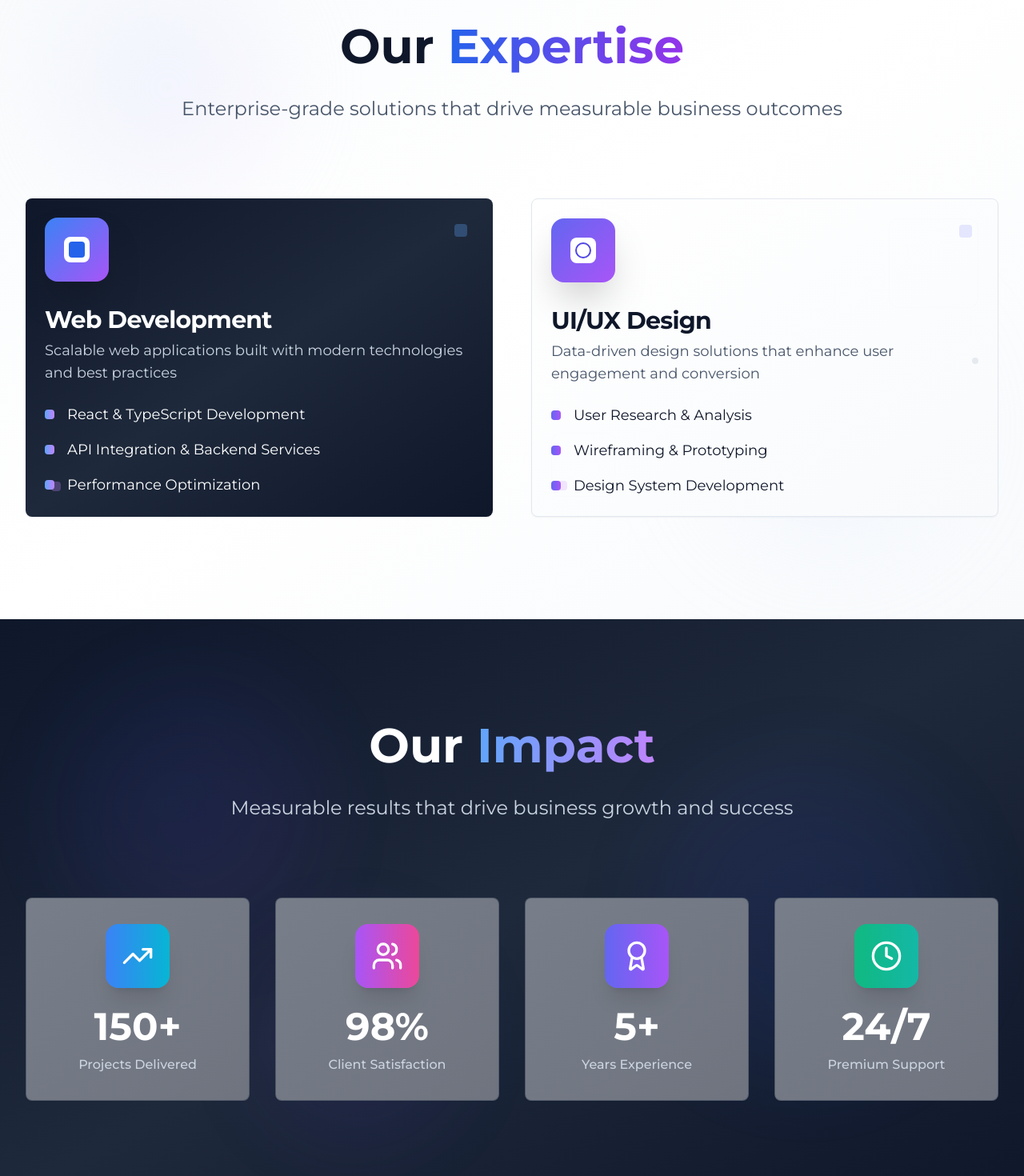
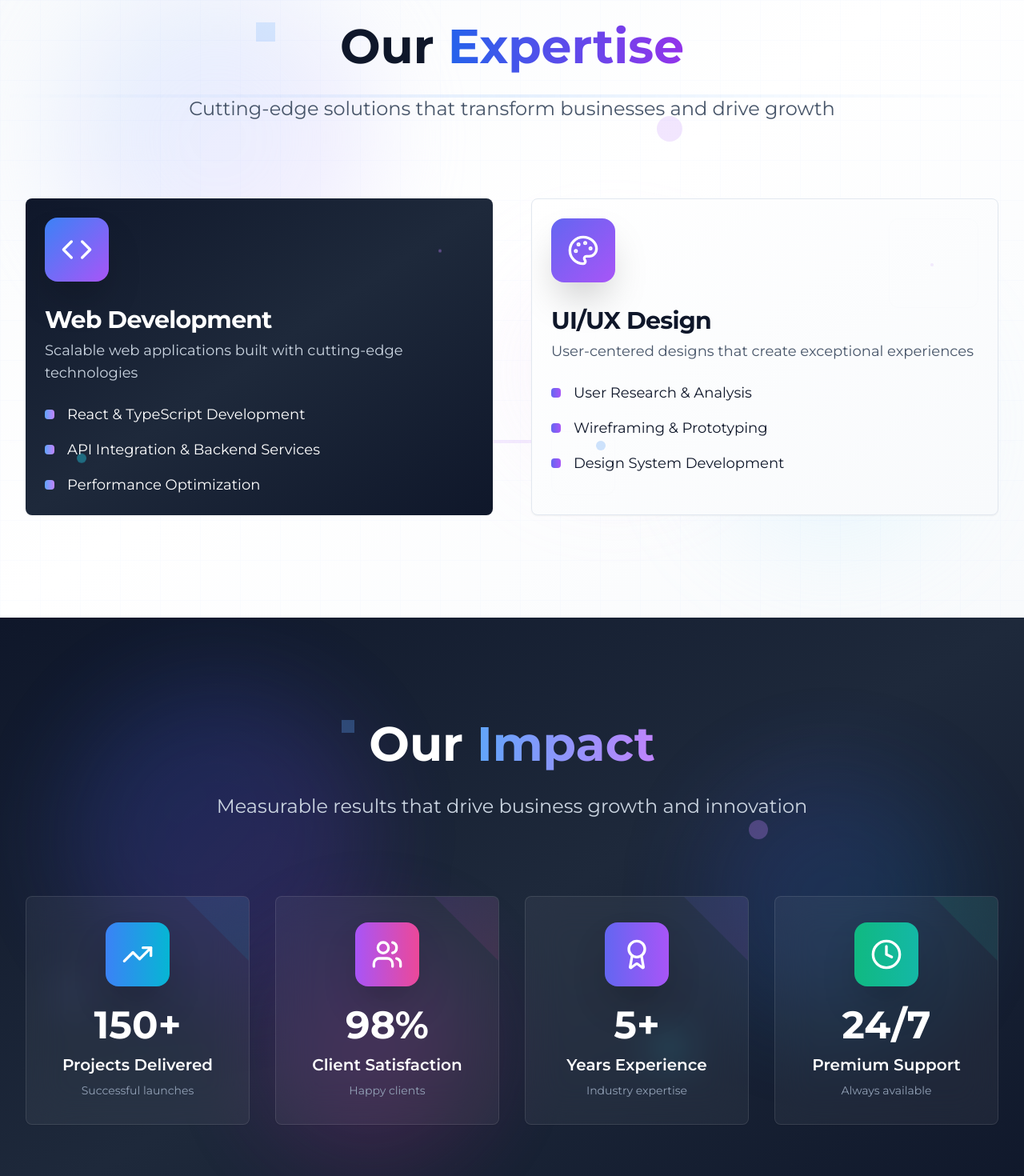
Before and after one commit to RITESH-CHAUHAN2005/chaotic-jack-landingpage2, a React (Vite) app: page / in a window 1280 px wide. Shown: the part 900-2370 px from the top of the page at 80% size. Built offline with nearby package versions, Linux system fonts and the light colour scheme.

Commit message:
Refactor impact and expertise sections
Improve the design of the "Our Impact" section by using professional card styles. Add background animations to the "Our Expertise" section.

```diff
--- a/src/components/Services.tsx
+++ b/src/components/Services.tsx
@@ -1,21 +1,35 @@
 
 import { Card, CardContent, CardDescription, CardHeader, CardTitle } from "@/components/ui/card";
+import { Code, Palette } from "lucide-react";
 
 const Services = () => {
   return (
     <section className="py-20 md:py-32 bg-gradient-to-br from-slate-50 via-white to-slate-50 relative overflow-hidden">
-      {/* Professional background elements */}
+      {/* Enhanced animated background */}
       <div className="absolute inset-0 overflow-hidden">
-        <div className="absolute top-20 left-20 w-64 h-64 bg-gradient-to-br from-blue-100/40 to-purple-100/40 rounded-full blur-3xl animate-pulse"></div>
-        <div className="absolute bottom-20 right-20 w-80 h-80 bg-gradient-to-br from-indigo-100/40 to-blue-100/40 rounded-full blur-3xl animate-pulse" style={{animationDelay: '3s'}}></div>
+        {/* Large moving gradient orbs */}
+        <div className="absolute top-20 left-20 w-96 h-96 bg-gradient-to-br from-blue-200/40 to-purple-200/40 rounded-full blur-3xl animate-pulse"></div>
+        <div className="absolute bottom-20 right-20 w-80 h-80 bg-gradient-to-br from-indigo-200/40 to-cyan-200/40 rounded-full blur-3xl animate-pulse" style={{animationDelay: '3s'}}></div>
+        <div className="absolute top-1/2 left-1/2 w-64 h-64 bg-gradient-to-br from-purple-200/30 to-pink-200/30 rounded-full blur-3xl animate-pulse" style={{animationDelay: '1.5s'}}></div>
 
-        {/* Grid pattern */}
-        <div className="absolute inset-0 opacity-30">
+        {/* Floating geometric elements */}
+        <div className="absolute top-32 left-1/4 w-6 h-6 bg-blue-400/20 rotate-45 animate-float"></div>
+        <div className="absolute top-64 right-1/3 w-8 h-8 bg-purple-400/20 rounded-full animate-float" style={{animationDelay: '2s'}}></div>
+        <div className="absolute bottom-64 left-1/3 w-4 h-16 bg-indigo-400/20 animate-float" style={{animationDelay: '4s'}}></div>
+        <div className="absolute bottom-48 right-1/4 w-10 h-10 bg-cyan-400/20 rotate-12 animate-float" style={{animationDelay: '3s'}}></div>
+
+        {/* Animated mesh pattern */}
+        <div className="absolute inset-0 opacity-20">
           <div className="absolute top-0 left-0 w-full h-full" style={{
-            backgroundImage: 'radial-gradient(circle at 30px 30px, rgba(156, 146, 172, 0.02) 2px, transparent 2px)',
-            backgroundSize: '60px 60px'
+            backgroundImage: 'linear-gradient(90deg, rgba(59,130,246,0.1) 1px, transparent 1px), linear-gradient(180deg, rgba(59,130,246,0.1) 1px, transparent 1px)',
+            backgroundSize: '50px 50px',
+            animation: 'float 6s ease-in-out infinite'
           }}></div>
         </div>
+
+        {/* Moving light rays */}
+        <div className="absolute top-1/4 left-0 w-full h-1 bg-gradient-to-r from-transparent via-blue-400/30 to-transparent animate-pulse" style={{animationDelay: '1s'}}></div>
+        <div className="absolute bottom-1/4 right-0 w-full h-1 bg-gradient-to-l from-transparent via-purple-400/30 to-transparent animate-pulse" style={{animationDelay: '3s'}}></div>
       </div>
 
       <div className="max-w-7xl mx-auto px-4 sm:px-6 lg:px-8 relative z-10">
@@ -24,32 +38,37 @@ const Services = () => {
             Our <span className="bg-gradient-to-r from-blue-600 to-purple-600 bg-clip-text text-transparent">Expertise</span>
           </h2>
           <p className="text-xl md:text-2xl text-slate-600 max-w-4xl mx-auto animate-fade-in leading-relaxed" style={{animationDelay: '0.3s'}}>
-            Enterprise-grade solutions that drive measurable business outcomes
+            Cutting-edge solutions that transform businesses and drive growth
           </p>
         </div>
 
         <div className="grid grid-cols-1 lg:grid-cols-2 gap-8 md:gap-12">
           {/* Web Development Card */}
           <Card className="group hover:shadow-2xl transition-all duration-700 border-0 bg-gradient-to-br from-slate-900 via-slate-800 to-slate-900 text-white overflow-hidden relative animate-fade-in hover:scale-105 transform-gpu" style={{animationDelay: '0.6s'}}>
+            {/* Dynamic background effects */}
             <div className="absolute inset-0 bg-gradient-to-br from-blue-600/10 to-purple-600/10 opacity-0 group-hover:opacity-100 transition-opacity duration-700"></div>
 
-            {/* Professional background pattern */}
+            {/* Animated circuit pattern */}
             <div className="absolute inset-0 opacity-5">
               <div className="absolute top-4 left-4 w-32 h-32 border border-white/20 rounded-lg animate-pulse"></div>
               <div className="absolute bottom-4 right-4 w-24 h-24 border border-white/20 rounded-lg animate-pulse" style={{animationDelay: '1s'}}></div>
+              <div className="absolute top-1/2 right-8 w-16 h-16 border border-white/10 rounded-full animate-pulse" style={{animationDelay: '2s'}}></div>
             </div>
+
+            {/* Flowing particles */}
+            <div className="absolute top-8 left-8 w-2 h-2 bg-blue-400/40 rounded-full animate-bounce" style={{animationDelay: '0.5s'}}></div>
+            <div className="absolute top-16 right-16 w-1 h-1 bg-purple-400/40 rounded-full animate-bounce" style={{animationDelay: '1.5s'}}></div>
+            <div className="absolute bottom-16 left-16 w-3 h-3 bg-cyan-400/40 rounded-full animate-bounce" style={{animationDelay: '2.5s'}}></div>
 
             <CardHeader className="relative z-10 pb-6">
               <div className="w-16 h-16 md:w-20 md:h-20 bg-gradient-to-br from-blue-500 to-purple-500 rounded-2xl flex items-center justify-center mb-6 group-hover:scale-110 transition-transform duration-500 shadow-2xl">
-                <div className="w-8 h-8 bg-white rounded-lg flex items-center justify-center">
-                  <div className="w-5 h-5 bg-blue-600 rounded-sm"></div>
-                </div>
+                <Code className="w-8 h-8 md:w-10 md:h-10 text-white" />
               </div>
               <CardTitle className="text-2xl md:text-3xl font-bold mb-3 group-hover:scale-105 transition-transform duration-500">
                 Web Development
               </CardTitle>
               <CardDescription className="text-slate-300 text-base md:text-lg leading-relaxed">
-                Scalable web applications built with modern technologies and best practices
+                Scalable web applications built with cutting-edge technologies
               </CardDescription>
             </CardHeader>
             <CardContent className="relative z-10">
@@ -68,33 +87,34 @@ const Services = () => {
                 </li>
               </ul>
             </CardContent>
-
-            {/* Geometric accent elements */}
-            <div className="absolute top-8 right-8 w-4 h-4 bg-blue-400/30 rounded-sm" style={{animationDelay: '2s'}}></div>
-            <div className="absolute bottom-8 left-8 w-3 h-3 bg-purple-400/30 rounded-sm" style={{animationDelay: '3s'}}></div>
           </Card>
 
           {/* UI/UX Design Card */}
           <Card className="group hover:shadow-2xl transition-all duration-700 border-0 bg-gradient-to-br from-white to-slate-50 text-slate-900 overflow-hidden relative animate-fade-in hover:scale-105 transform-gpu border border-slate-200" style={{animationDelay: '0.9s'}}>
+            {/* Dynamic background effects */}
             <div className="absolute inset-0 bg-gradient-to-br from-blue-50/50 to-purple-50/50 opacity-0 group-hover:opacity-100 transition-opacity duration-700"></div>
 
-            {/* Professional background pattern */}
+            {/* Design grid pattern */}
             <div className="absolute inset-0 opacity-5">
               <div className="absolute top-6 right-6 w-28 h-28 border border-slate-300 rounded-xl"></div>
               <div className="absolute bottom-6 left-6 w-20 h-20 border border-slate-300 rounded-xl" style={{animationDelay: '1s'}}></div>
+              <div className="absolute top-1/3 left-8 w-12 h-12 border border-slate-200 rounded-lg animate-pulse" style={{animationDelay: '2s'}}></div>
             </div>
+
+            {/* Color palette dots */}
+            <div className="absolute top-12 left-12 w-2 h-2 bg-indigo-400/30 rounded-full animate-pulse"></div>
+            <div className="absolute top-20 right-20 w-1 h-1 bg-purple-400/30 rounded-full animate-pulse" style={{animationDelay: '1s'}}></div>
+            <div className="absolute bottom-20 left-20 w-3 h-3 bg-blue-400/30 rounded-full animate-pulse" style={{animationDelay: '2s'}}></div>
 
             <CardHeader className="relative z-10 pb-6">
               <div className="w-16 h-16 md:w-20 md:h-20 bg-gradient-to-br from-indigo-500 to-purple-500 rounded-2xl flex items-center justify-center mb-6 group-hover:scale-110 transition-transform duration-500 shadow-2xl">
-                <div className="w-8 h-8 bg-white rounded-lg flex items-center justify-center">
-                  <div className="w-5 h-5 border-2 border-indigo-600 rounded-full"></div>
-                </div>
+                <Palette className="w-8 h-8 md:w-10 md:h-10 text-white" />
               </div>
               <CardTitle className="text-2xl md:text-3xl font-bold mb-3 group-hover:scale-105 transition-transform duration-500">
                 UI/UX Design
               </CardTitle>
               <CardDescription className="text-slate-600 text-base md:text-lg leading-relaxed">
-                Data-driven design solutions that enhance user engagement and conversion
+                User-centered designs that create exceptional experiences
               </CardDescription>
             </CardHeader>
             <CardContent className="relative z-10">
@@ -113,11 +133,6 @@ const Services = () => {
                 </li>
               </ul>
             </CardContent>
-
-            {/* Geometric accent elements */}
-            <div className="absolute top-8 right-8 w-4 h-4 bg-indigo-400/20 rounded-sm"></div>
-            <div className="absolute bottom-8 left-8 w-3 h-3 bg-purple-400/20 rounded-sm"></div>
-            <div className="absolute top-1/2 right-6 w-2 h-2 bg-slate-400/20 rounded-sm"></div>
           </Card>
         </div>
       </div>
--- a/src/components/Stats.tsx
+++ b/src/components/Stats.tsx
@@ -4,25 +4,57 @@ import { TrendingUp, Users, Award, Clock } from "lucide-react";
 
 const Stats = () => {
   const stats = [
-    { number: "150+", label: "Projects Delivered", icon: TrendingUp, color: "from-blue-500 to-cyan-500" },
-    { number: "98%", label: "Client Satisfaction", icon: Users, color: "from-purple-500 to-pink-500" },
-    { number: "5+", label: "Years Experience", icon: Award, color: "from-indigo-500 to-purple-500" },
-    { number: "24/7", label: "Premium Support", icon: Clock, color: "from-emerald-500 to-teal-500" }
+    {
+      number: "150+",
+      label: "Projects Delivered",
+      icon: TrendingUp,
+      color: "from-blue-500 to-cyan-500",
+      description: "Successful launches"
+    },
+    {
+      number: "98%",
+      label: "Client Satisfaction",
+      icon: Users,
+      color: "from-purple-500 to-pink-500",
+      description: "Happy clients"
+    },
+    {
+      number: "5+",
+      label: "Years Experience",
+      icon: Award,
+      color: "from-indigo-500 to-purple-500",
+      description: "Industry expertise"
+    },
+    {
+      number: "24/7",
+      label: "Premium Support",
+      icon: Clock,
+      color: "from-emerald-500 to-teal-500",
+      description: "Always available"
+    }
   ];
 
   return (
     <section className="py-20 md:py-32 bg-gradient-to-br from-slate-900 via-slate-800 to-slate-900 relative overflow-hidden">
-      {/* Professional background elements */}
+      {/* Advanced animated background */}
       <div className="absolute inset-0 overflow-hidden">
-        <div className="absolute top-20 left-20 w-80 h-80 bg-gradient-to-br from-blue-600/10 to-purple-600/10 rounded-full blur-3xl animate-pulse"></div>
-        <div className="absolute top-1/4 right-20 w-96 h-96 bg-gradient-to-br from-indigo-600/10 to-blue-600/10 rounded-full blur-3xl animate-pulse" style={{animationDelay: '2s'}}></div>
-        <div className="absolute bottom-20 left-1/4 w-64 h-64 bg-gradient-to-br from-purple-600/10 to-indigo-600/10 rounded-full blur-3xl animate-pulse" style={{animationDelay: '4s'}}></div>
+        {/* Large animated gradient orbs */}
+        <div className="absolute top-20 left-20 w-96 h-96 bg-gradient-to-br from-blue-600/20 to-purple-600/20 rounded-full blur-3xl animate-pulse"></div>
+        <div className="absolute top-1/4 right-20 w-80 h-80 bg-gradient-to-br from-indigo-600/20 to-cyan-600/20 rounded-full blur-3xl animate-pulse" style={{animationDelay: '2s'}}></div>
+        <div className="absolute bottom-20 left-1/4 w-72 h-72 bg-gradient-to-br from-purple-600/20 to-pink-600/20 rounded-full blur-3xl animate-pulse" style={{animationDelay: '4s'}}></div>
 
-        {/* Professional grid overlay */}
-        <div className="absolute inset-0 opacity-40">
+        {/* Floating geometric shapes */}
+        <div className="absolute top-32 left-1/3 w-4 h-4 bg-blue-400/30 rotate-45 animate-float"></div>
+        <div className="absolute top-64 right-1/4 w-6 h-6 bg-purple-400/30 rounded-full animate-float" style={{animationDelay: '1s'}}></div>
+        <div className="absolute bottom-64 left-20 w-3 h-12 bg-indigo-400/30 animate-float" style={{animationDelay: '2s'}}></div>
+        <div className="absolute bottom-48 right-1/3 w-8 h-8 bg-cyan-400/30 rotate-12 animate-float" style={{animationDelay: '3s'}}></div>
+
+        {/* Moving grid pattern */}
+        <div className="absolute inset-0 opacity-10">
           <div className="absolute top-0 left-0 w-full h-full" style={{
-            backgroundImage: 'radial-gradient(circle at 30px 30px, rgba(255, 255, 255, 0.02) 1px, transparent 1px)',
-            backgroundSize: '60px 60px'
+            backgroundImage: 'radial-gradient(circle at 30px 30px, rgba(255, 255, 255, 0.1) 1px, transparent 1px)',
+            backgroundSize: '60px 60px',
+            animation: 'float 8s ease-in-out infinite'
           }}></div>
         </div>
       </div>
@@ -33,40 +65,45 @@ const Stats = () => {
             Our <span className="bg-gradient-to-r from-blue-400 to-purple-400 bg-clip-text text-transparent">Impact</span>
           </h2>
           <p className="text-xl md:text-2xl text-slate-300 max-w-4xl mx-auto animate-fade-in leading-relaxed" style={{animationDelay: '0.3s'}}>
-            Measurable results that drive business growth and success
+            Measurable results that drive business growth and innovation
           </p>
         </div>
 
-        <div className="grid grid-cols-2 lg:grid-cols-4 gap-6 md:gap-8">
+        <div className="grid grid-cols-1 md:grid-cols-2 lg:grid-cols-4 gap-6 md:gap-8">
           {stats.map((stat, index) => {
             const IconComponent = stat.icon;
             return (
               <Card
                 key={index}
-                className="group bg-gradient-to-br from-slate-800/60 to-slate-900/60 backdrop-blur-xl border border-slate-700/50 hover:border-slate-600/50 transition-all duration-500 hover:scale-105 animate-fade-in transform-gpu hover:shadow-2xl hover:shadow-blue-500/20"
+                className="group relative bg-white/5 backdrop-blur-xl border border-white/10 hover:border-white/20 transition-all duration-700 hover:scale-105 animate-fade-in transform-gpu overflow-hidden"
                 style={{animationDelay: `${0.6 + index * 0.2}s`}}
               >
-                <CardContent className="p-6 md:p-8 text-center relative overflow-hidden">
-                  {/* Background glow effect */}
-                  <div className="absolute inset-0 bg-gradient-to-br from-blue-600/10 to-purple-600/10 opacity-0 group-hover:opacity-100 transition-opacity duration-500 rounded-lg"></div>
+                {/* Animated background gradient */}
+                <div className={`absolute inset-0 bg-gradient-to-br ${stat.color} opacity-0 group-hover:opacity-10 transition-opacity duration-700`}></div>
 
-                  <div className="relative z-10">
-                    <div className={`w-16 h-16 md:w-20 md:h-20 mx-auto mb-4 md:mb-6 bg-gradient-to-r ${stat.color} rounded-2xl flex items-center justify-center group-hover:scale-110 transition-transform duration-500 shadow-xl`}>
-                      <IconComponent className="w-8 h-8 md:w-10 md:h-10 text-white" />
-                    </div>
-                    <div className="text-3xl md:text-4xl lg:text-5xl font-bold text-white mb-2 md:mb-3 group-hover:text-transparent group-hover:bg-gradient-to-r group-hover:from-blue-400 group-hover:to-purple-400 group-hover:bg-clip-text transition-all duration-500">
-                      {stat.number}
-                    </div>
-                    <div className="text-sm md:text-base text-slate-300 group-hover:text-white transition-colors duration-500 font-medium">
-                      {stat.label}
-                    </div>
+                {/* Sliding border effect */}
+                <div className="absolute inset-0 bg-gradient-to-r from-transparent via-white/20 to-transparent -translate-x-full group-hover:translate-x-full transition-transform duration-1000 opacity-0 group-hover:opacity-100"></div>
+
+                <CardContent className="p-6 md:p-8 text-center relative z-10">
+                  <div className={`w-16 h-16 md:w-20 md:h-20 mx-auto mb-6 bg-gradient-to-r ${stat.color} rounded-2xl flex items-center justify-center group-hover:scale-110 group-hover:rotate-6 transition-transform duration-500 shadow-2xl`}>
+                    <IconComponent className="w-8 h-8 md:w-10 md:h-10 text-white" />
                   </div>
 
-                  {/* Animated border effect */}
-                  <div className="absolute inset-0 rounded-lg opacity-0 group-hover:opacity-100 transition-opacity duration-500">
-                    <div className={`absolute inset-0 rounded-lg bg-gradient-to-r ${stat.color} opacity-20 animate-pulse`}></div>
+                  <div className="text-3xl md:text-4xl lg:text-5xl font-bold text-white mb-2 md:mb-3 group-hover:scale-110 transition-transform duration-500">
+                    {stat.number}
+                  </div>
+
+                  <div className="text-lg md:text-xl font-semibold text-white mb-2">
+                    {stat.label}
+                  </div>
+
+                  <div className="text-sm text-slate-400 group-hover:text-slate-300 transition-colors duration-500">
+                    {stat.description}
                   </div>
                 </CardContent>
+
+                {/* Corner accent */}
+                <div className={`absolute top-0 right-0 w-20 h-20 bg-gradient-to-br ${stat.color} opacity-10 group-hover:opacity-20 transition-opacity duration-500`} style={{clipPath: 'polygon(100% 0%, 0% 0%, 100% 100%)'}}></div>
               </Card>
             );
           })}
```
